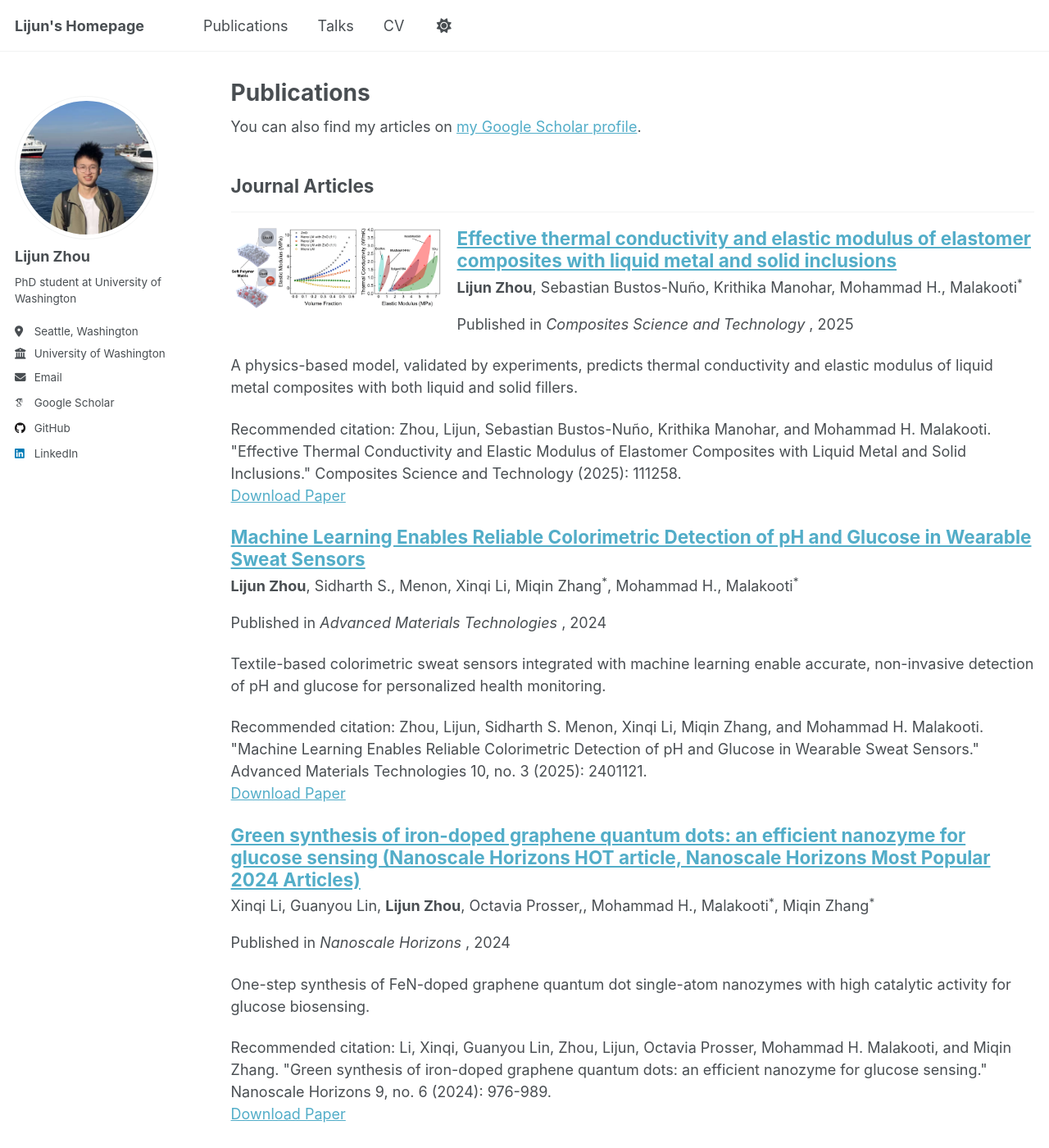
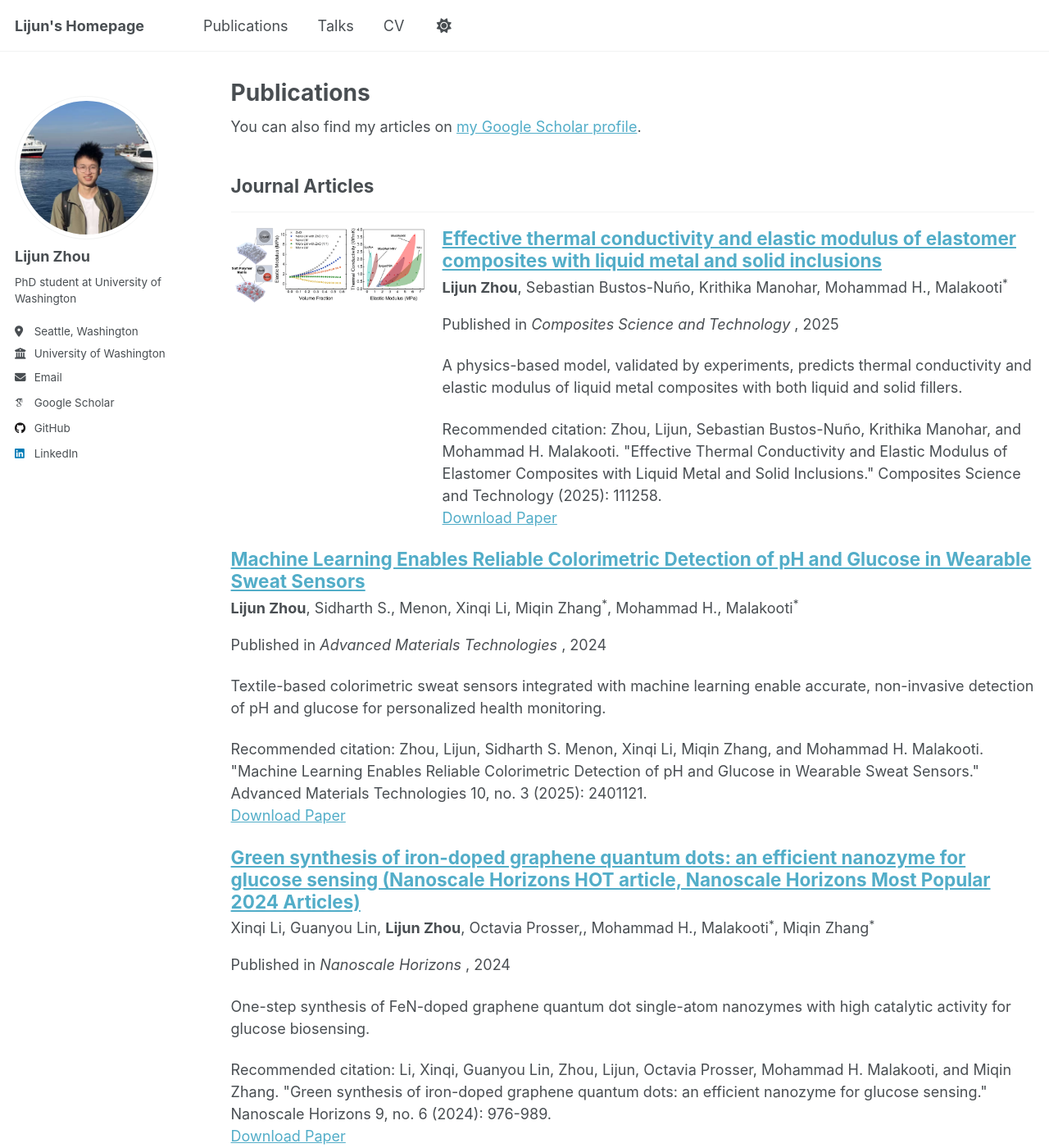
Before and after one commit to zdxbll/zdxbll, a Jekyll site: the page built from _pages/publications.html, in a window 1280 px wide and 1400 px high. Shown: the whole window at 82% size. Built offline with Jekyll 4.4.1, drawn with Linux system fonts in a browser that asks for light colours; some web fonts are replaced; a script that is not in the unit is left out.

Commit message:
Update styles for publication items

```diff
--- a/_pages/publications.html
+++ b/_pages/publications.html
@@ -6,13 +6,13 @@ author_profile: true
 ---
 
 <style>
-.archive__item-teaser{
-  float:left; width:260px; margin:0 16px 8px 0;
-}
-.archive__item-title{ margin-top:0; }
-.archive__item::after{ content:""; display:block; clear:both; }
+.archive__item { display:flex; gap:1rem; align-items:flex-start; }
+.archive__item-teaser { flex:0 0 240px; margin:0; }
+.archive__item-body { flex:1 1 auto; min-width:0; }
+.archive__item-title { margin-top:0; }
 @media (max-width:768px){
-  .archive__item-teaser{ float:none; width:auto; margin:0 0 .5rem 0; }
+  .archive__item { display:block; }
+  .archive__item-teaser { width:auto; margin-bottom:.5rem; }
 }
 </style>
 
@@ -22,7 +22,6 @@ author_profile: true
 
 {% include base_path %}
 
-<!-- New style rendering if publication categories are defined -->
 {% if site.publication_category %}
   {% for category in site.publication_category  %}
     {% assign title_shown = false %}
```
